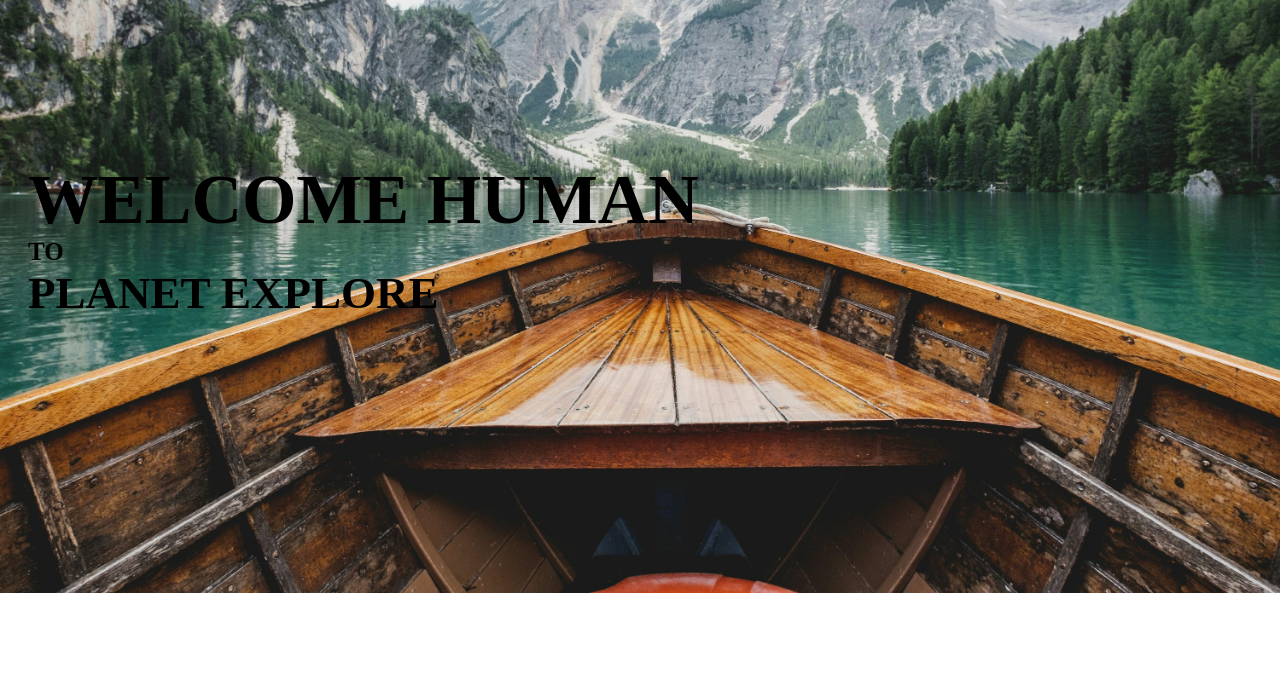
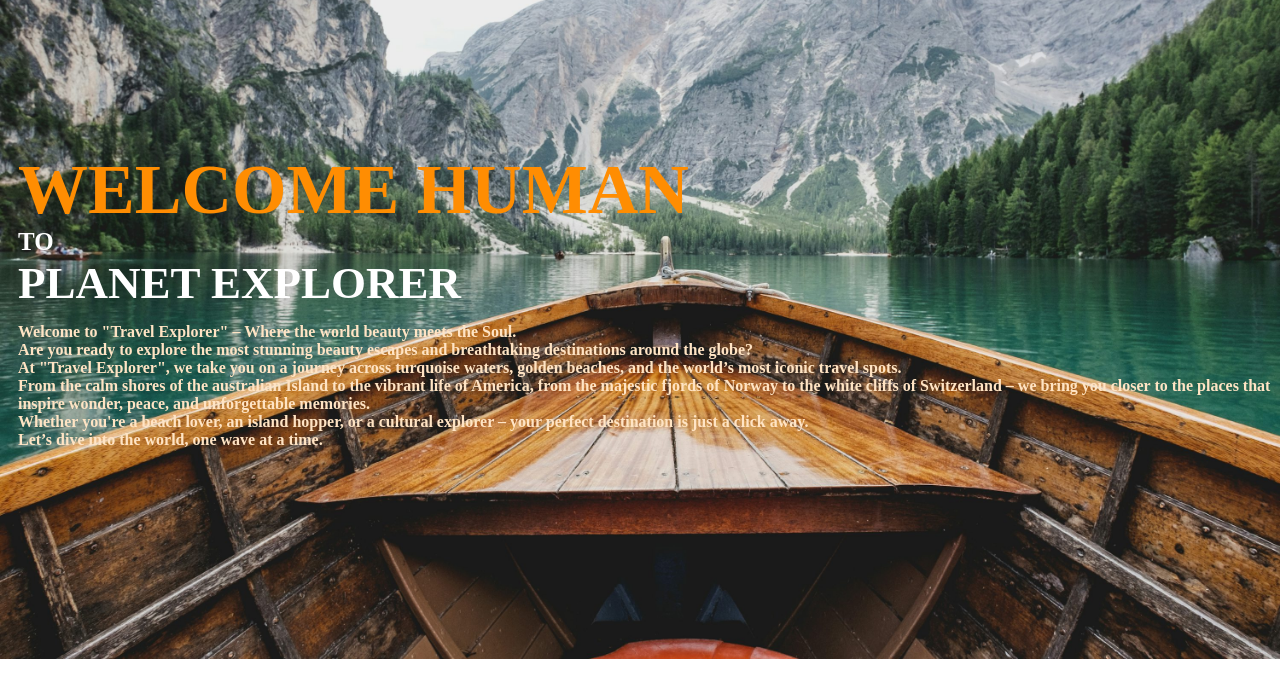
Before and after one commit to afifulhasan/html-css-git, a plain HTML site: page index.html in a window 1280 px wide. Drawn offline with Linux system fonts and the light colour scheme.

Commit message:
my forteen commit

```diff
--- a/index.html
+++ b/index.html
@@ -3,7 +3,7 @@
 <head>
     <meta charset="UTF-8">
     <meta name="viewport" content="width=device-width, initial-scale=1.0">
-    <title>Planet Explore</title>
+    <title>Planet Explorer</title>
     <link rel="shortcut icon" href="world Tour/logo/wb logo.jpg">
     <link rel="stylesheet" href="style change/style.css">
     <link rel="stylesheet" href="style change/style2.css">
@@ -11,7 +11,18 @@
 </head >
 <body class="cover">
     <div class="head"><h1 style="font-size: 70px;">WELCOME HUMAN</h1>
-    <h4 style="font-size: 25px;">TO</h4><h2 style="font-size: 45px;">PLANET EXPLORE</h2></div>
+    <h4 style="font-size: 25px;">TO</h4><h2 style="font-size: 45px;">PLANET EXPLORER</h2></div>
+
+
+    <div class="leg"><p><strong> Welcome to "Travel Explorer" – Where the world beauty meets the Soul.<br>
+
+Are you ready to explore the most stunning beauty escapes and breathtaking destinations around the globe?<br> At "Travel Explorer", we take you on a journey across turquoise waters, golden beaches, and the world’s most iconic travel spots.<br>
+
+From the calm shores of the australian Island to the vibrant life of America, from the majestic fjords of Norway to the white cliffs of Switzerland – we bring you closer to the places that inspire wonder, peace, and unforgettable memories.<br>
+
+Whether you're a beach lover, an island hopper, or a cultural explorer – your perfect destination is just a click away.<br>
+
+Let’s dive into the world, one wave at a time.</strong></p></div>
 
 </body>
 </html>
--- a/style change/style.css
+++ b/style change/style.css
@@ -3,6 +3,18 @@
 font-family: 'Times New Roman', Times, serif;
     text-align:left;
     line-height: 5px;
-    padding-top: 100px;
-    padding-left: 20px;
-    margin-top: 50px;}
+    padding-top: 40px;
+    padding-left: 10px;
+    margin-top: 100px;
+    }
+h1{
+
+    color: rgb(255, 141, 2);
+}
+h4{color: white;}
+h2{color: white;}
+.leg{
+font-family: 'Times New Roman', Times, serif;
+color:bisque;
+padding-left: 10px;
+}
```
